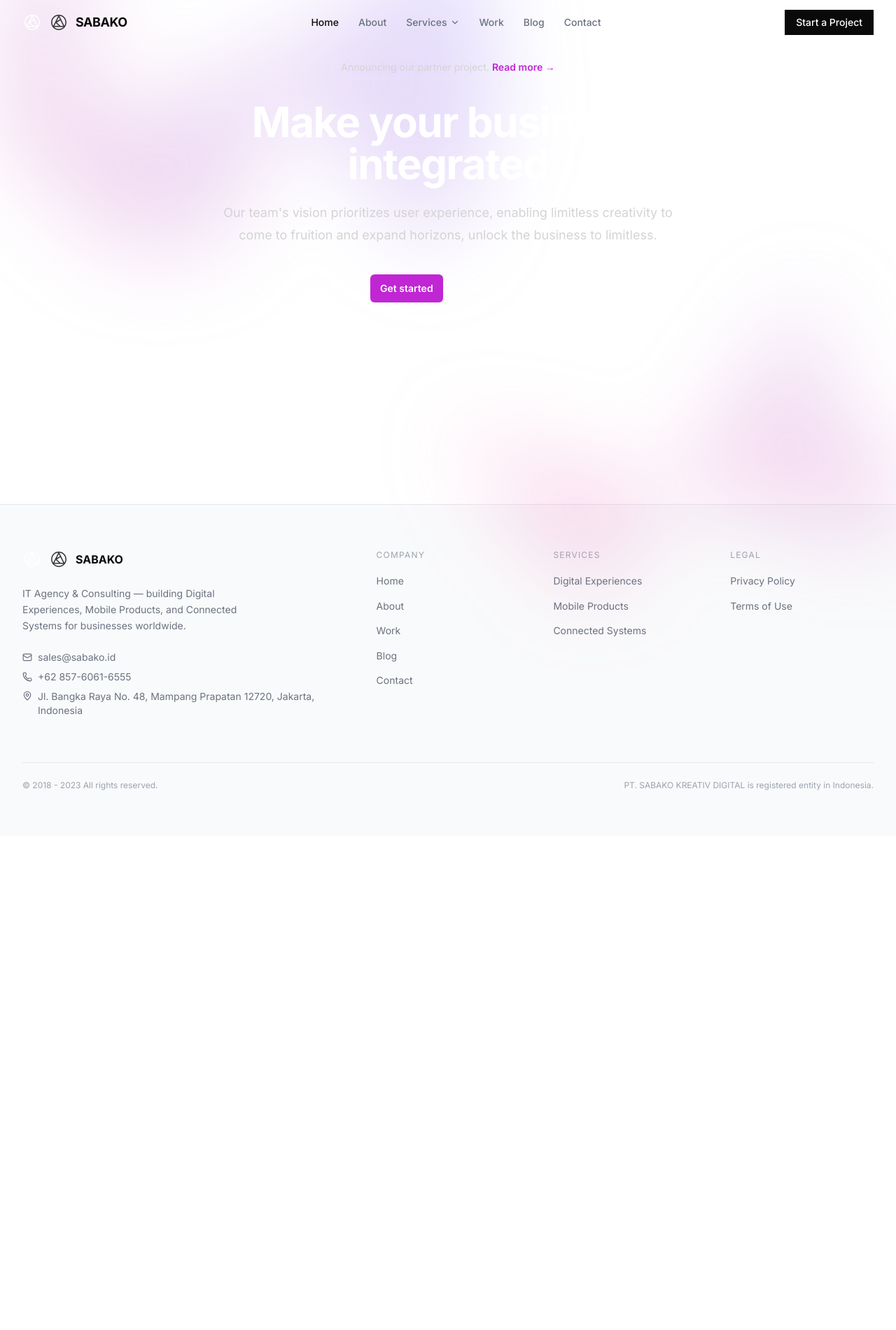
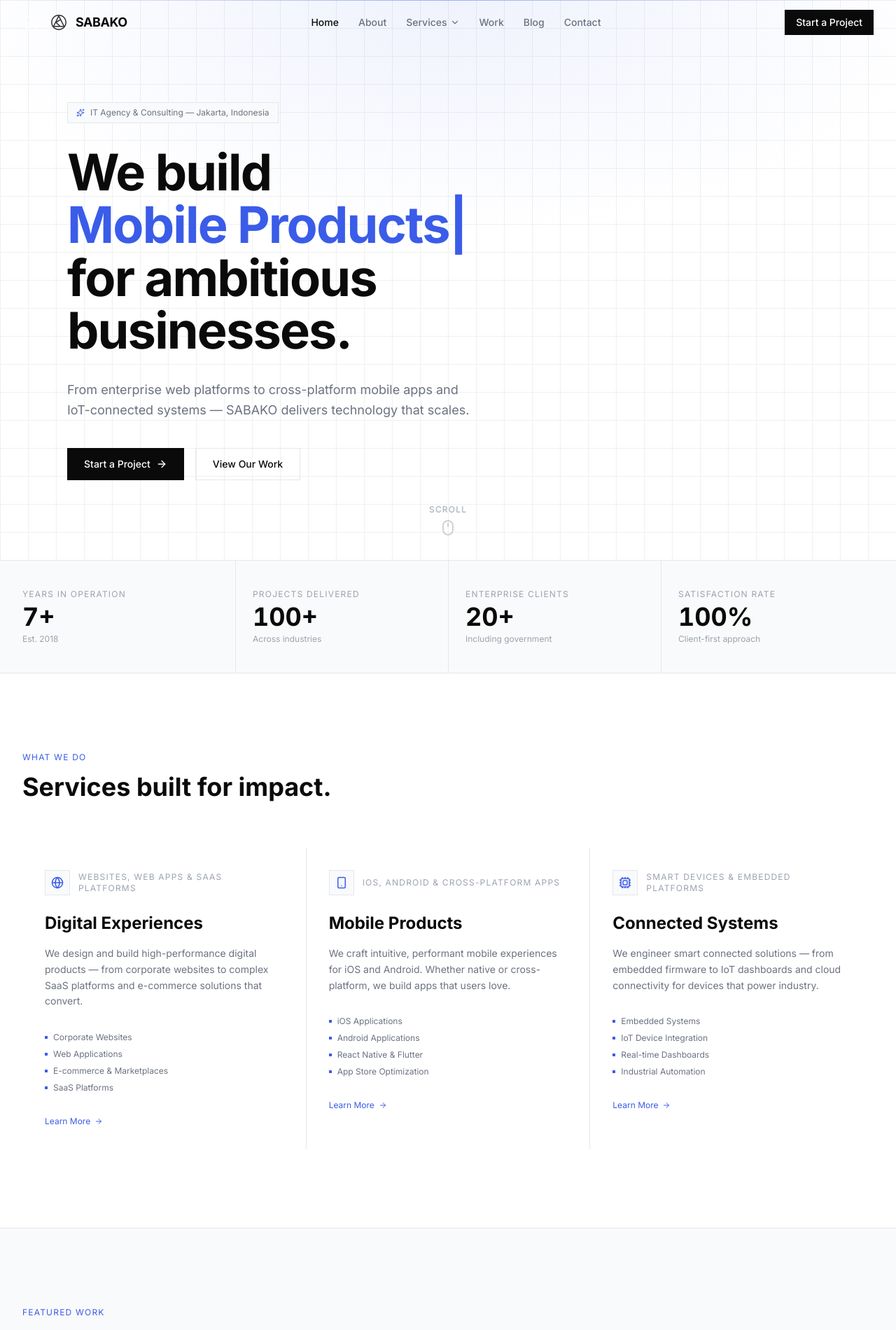
Before and after one commit to sabakodev/react-landing, a Next.js app: page / in a window 1280 px wide. Shown: the top 1900 px of the page at 70% size. Before the commit the page ends 1194 px from the top, so only its background shows below. Built offline with nearby package versions, Linux system fonts and the light colour scheme.

Commit message:
feat: add blog, services, work, privacy, and terms pages, and redesign the contact page with an inquiry form.

```diff
--- a/src/app/page.tsx
+++ b/src/app/page.tsx
@@ -1,10 +1,29 @@
-import { HeroComponent } from '@/components/landing'
-import Image from 'next/image'
+import type { Metadata } from 'next'
+import { HeroSection } from '@/components/home/HeroSection'
+import { ServicesSection } from '@/components/home/ServicesSection'
+import { WorkSection } from '@/components/home/WorkSection'
+import { StatsSection } from '@/components/home/StatsSection'
+import { TestimonialsSection } from '@/components/home/TestimonialsSection'
+import { CtaSection } from '@/components/home/CtaSection'
 
-export default function Home() {
+export const metadata: Metadata = {
+	title: 'SABAKO — Digital Experiences. Mobile Products. Connected Systems.',
+	description:
+		'SABAKO is a premium IT agency & consulting firm that builds transformative web, mobile, and IoT solutions for ambitious businesses.',
+	alternates: {
+		canonical: 'https://sabako.id',
+	},
+}
+
+export default function HomePage() {
 	return (
-		<main className="w-full mb-16">
-			<HeroComponent />
-		</main>
+		<>
+			<HeroSection />
+			<StatsSection />
+			<ServicesSection />
+			<WorkSection />
+			<TestimonialsSection />
+			<CtaSection />
+		</>
 	)
 }
```
